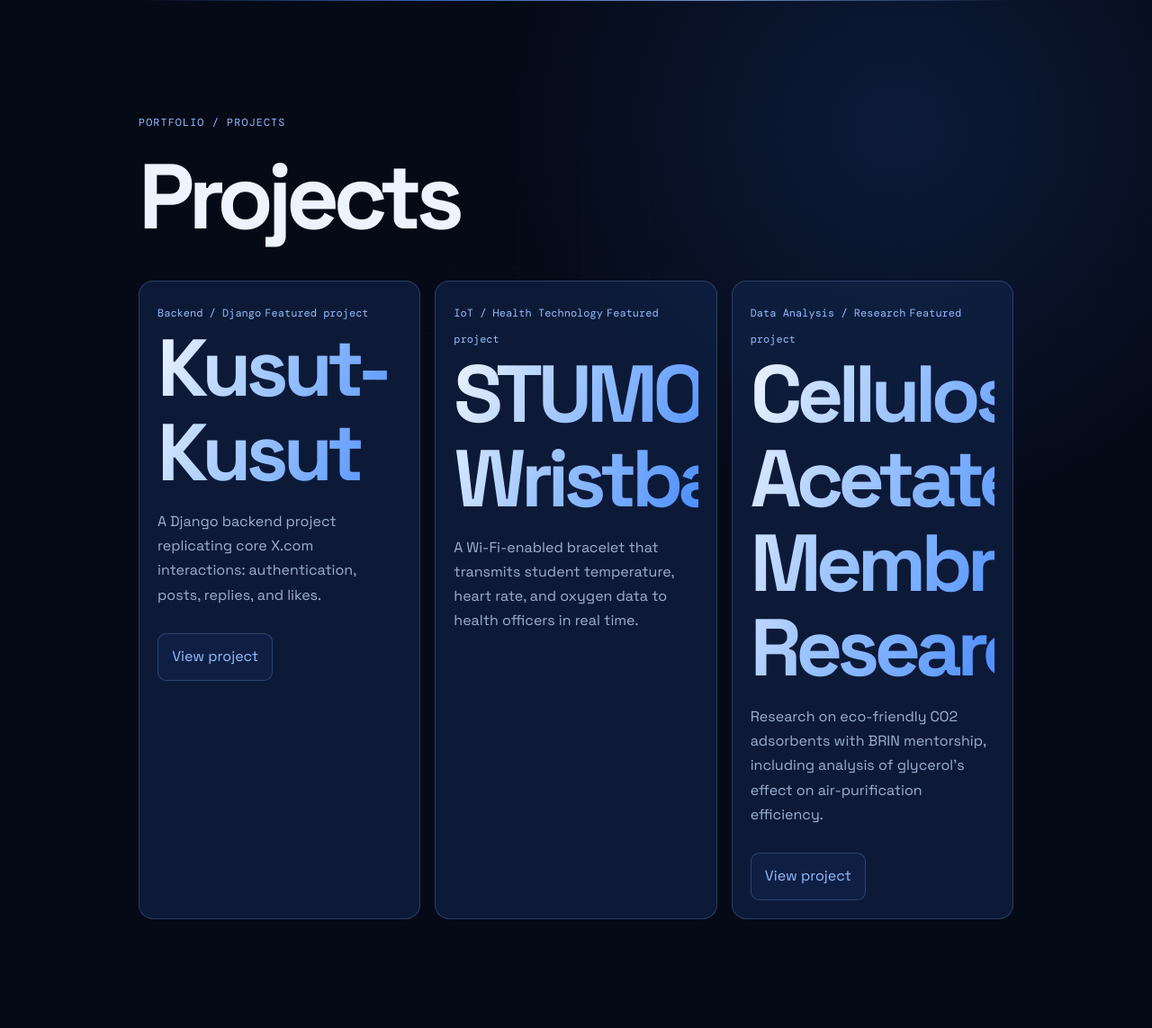
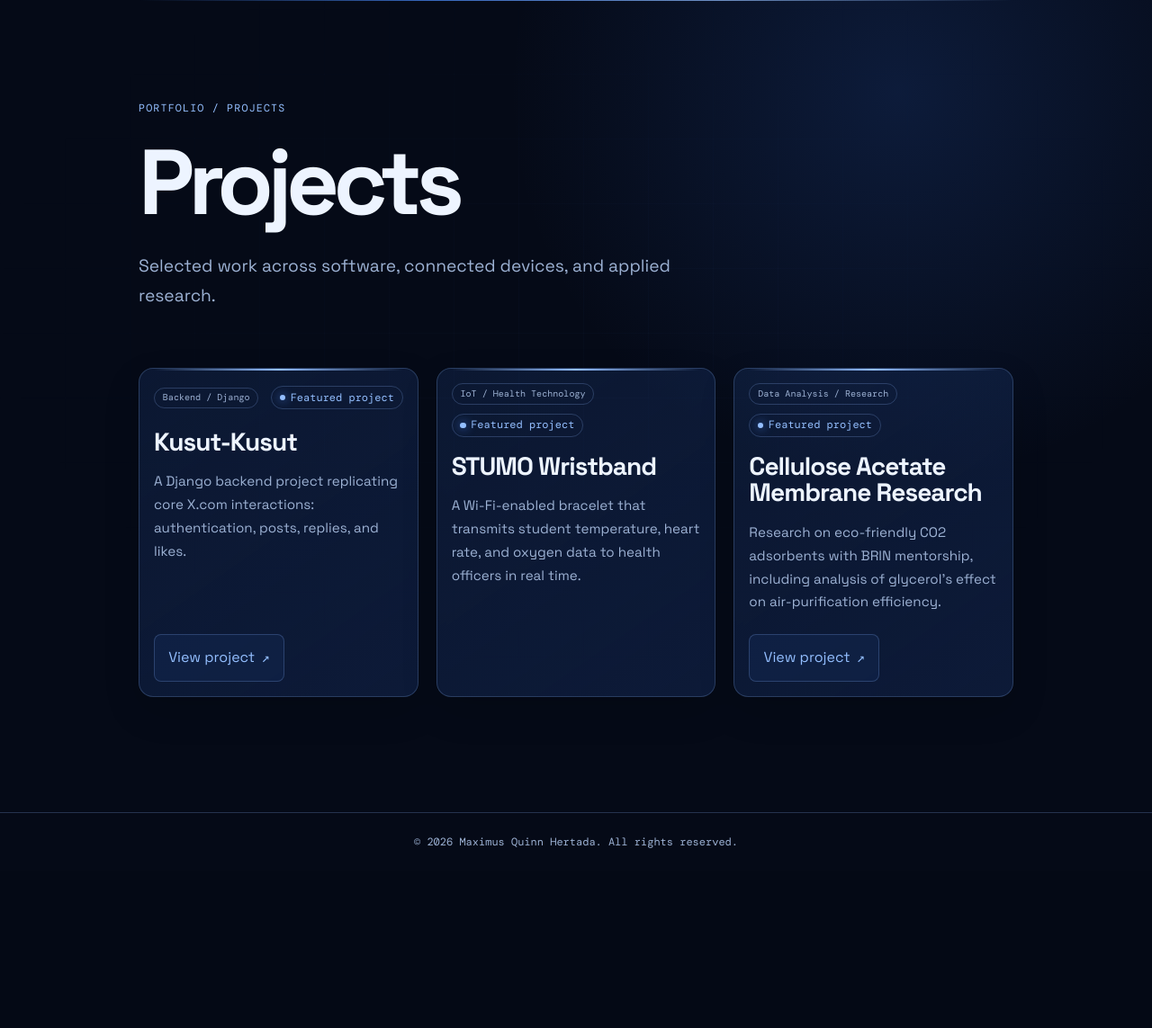
Before and after one commit to MaxKwen/MaxPorto, a Django app: page /projects/ in a window 1280 px wide. Shown: the part 62-1205 px from the top of the page at 90% size. After the commit the page ends 1005 px from the top, so only its background shows below. Run offline with Django 5.2, Linux system fonts and the light colour scheme; data comes from the database, SQL or seed files in the repository.

Commit message:
style: polish project cards

```diff
--- a/main/tests.py
+++ b/main/tests.py
@@ -32,7 +32,6 @@ class ProjectPageTest(TestCase):
         self.assertContains(response, project.description)
         self.assertContains(response, project.category)
         self.assertContains(response, project.project_url)
-        self.assertContains(response, project.thumbnail)
         self.assertContains(response, "Featured project")
 
     def test_project_page_shows_empty_state_without_data(self):
--- a/main/views.py
+++ b/main/views.py
@@ -15,6 +15,7 @@ PROJECT_COPY = {
         "contact": "Contact",
         "switch_label": "ID",
         "eyebrow": "Portfolio / Projects",
+        "intro": "Selected work across software, connected devices, and applied research.",
         "featured": "Featured project",
         "view_project": "View project",
         "empty_state": "No projects have been added yet.",
@@ -30,6 +31,7 @@ PROJECT_COPY = {
         "contact": "Kontak",
         "switch_label": "EN",
         "eyebrow": "Portofolio / Proyek",
+        "intro": "Karya pilihan dalam perangkat lunak, perangkat terhubung, dan riset terapan.",
         "featured": "Proyek unggulan",
         "view_project": "Lihat proyek",
         "empty_state": "Belum ada proyek yang ditambahkan.",
--- a/static/css/style.css
+++ b/static/css/style.css
@@ -473,6 +473,140 @@ h3 {
   max-width: none;
   margin-top: 0;
 }
+
+.projects-page {
+  min-height: calc(100vh - 4.3rem);
+  padding-top: clamp(4.5rem, 9vw, 7rem);
+}
+
+.projects-heading {
+  max-width: 48rem;
+}
+
+.projects-intro {
+  max-width: 42rem;
+  margin: 1.5rem 0 0;
+  color: var(--muted);
+  font-size: clamp(1rem, 2vw, 1.2rem);
+  line-height: 1.7;
+}
+
+.projects-page .project-grid {
+  align-items: stretch;
+  gap: 1.25rem;
+  margin-top: clamp(2.5rem, 6vw, 4rem);
+}
+
+.projects-page .project-card {
+  position: relative;
+  display: flex;
+  min-height: 20rem;
+  overflow: hidden;
+  flex-direction: column;
+  padding: 1rem;
+  border-color: rgba(148, 191, 255, 0.22);
+  background: linear-gradient(145deg, rgba(41, 82, 159, 0.2), var(--surface));
+  box-shadow: 0 1rem 2.5rem rgba(0, 0, 0, 0.14);
+  transition: transform 180ms ease, border-color 180ms ease, box-shadow 180ms ease;
+}
+
+.projects-page .project-card:hover {
+  transform: translateY(-5px);
+  border-color: rgba(148, 191, 255, 0.62);
+  box-shadow: 0 1.4rem 3rem rgba(22, 69, 151, 0.22);
+}
+
+.projects-page .project-card--featured::before {
+  position: absolute;
+  top: 0;
+  right: 1rem;
+  left: 1rem;
+  height: 2px;
+  content: "";
+  background: linear-gradient(90deg, transparent, var(--bright), transparent);
+}
+
+.project-card__meta {
+  display: flex;
+  min-height: 2rem;
+  align-items: center;
+  justify-content: space-between;
+  flex-wrap: wrap;
+  gap: 0.6rem;
+  margin-bottom: 1rem;
+}
+
+.project-card .project-category,
+.project-card .featured-badge {
+  display: inline-flex;
+  align-items: center;
+  padding: 0.3rem 0.55rem;
+  border: 1px solid var(--line);
+  border-radius: 999px;
+  line-height: 1.2;
+}
+
+.project-card .project-category {
+  color: var(--muted);
+  font-size: 0.63rem;
+  white-space: nowrap;
+}
+
+.project-card .featured-badge {
+  gap: 0.35rem;
+  color: var(--bright);
+  white-space: nowrap;
+}
+
+.featured-badge > span {
+  width: 0.38rem;
+  height: 0.38rem;
+  border-radius: 50%;
+  background: var(--bright);
+  box-shadow: 0 0 0.65rem var(--accent);
+}
+
+.projects-page .project-card h2 {
+  margin-top: 0.15rem;
+  color: var(--text);
+  background: none;
+  font-size: clamp(1.35rem, 2.6vw, 1.75rem);
+  letter-spacing: -0.035em;
+  -webkit-text-fill-color: currentColor;
+}
+
+.projects-page .project-card p {
+  margin: 1rem 0 1.4rem;
+  font-size: 0.95rem;
+}
+
+.projects-page .project-link {
+  display: inline-flex;
+  align-items: center;
+  align-self: flex-start;
+  gap: 0.45rem;
+  margin-top: auto;
+  border-radius: 0.5rem;
+}
+
+.projects-page .project-link span {
+  font-size: 0.95rem;
+  transition: transform 160ms ease;
+}
+
+.projects-page .project-link:hover span {
+  transform: translate(2px, -2px);
+}
+
+.projects-page .empty-state {
+  grid-column: 1 / -1;
+  padding: 2rem;
+  border: 1px dashed var(--line);
+  border-radius: 1rem;
+  color: var(--muted);
+  text-align: center;
+}
+
 .project-card span {
   color: var(--bright);
   font-family: var(--mono);
@@ -499,6 +633,12 @@ h3 {
   font-family: var(--mono);
   font-size: 0.75rem;
   text-align: center;
+}
+
+@media (max-width: 1000px) {
+  .projects-page .project-grid {
+    grid-template-columns: repeat(2, minmax(0, 1fr));
+  }
 }
 
 @media (max-width: 760px) {
@@ -615,6 +755,10 @@ h3 {
     grid-template-columns: 1fr;
   }
 
+  .projects-page .project-card {
+    min-height: 20rem;
+  }
+
   .skills-grid {
     grid-template-columns: 1fr;
   }
--- a/templates/projects.html
+++ b/templates/projects.html
@@ -48,19 +48,21 @@
       </div>
     </header>
     <main>
-      <section class="section">
-        <p class="eyebrow">{{ copy.eyebrow }}</p>
-        <h1>{{ copy.page_title }}</h1>
+      <section class="section projects-page">
+        <div class="projects-heading">
+          <p class="eyebrow">{{ copy.eyebrow }}</p>
+          <h1>{{ copy.page_title }}</h1>
+          <p class="projects-intro">{{ copy.intro }}</p>
+        </div>
         <div class="project-grid">
           {% for project in project_list %}
-            <article class="project-card">
-              {% if project.thumbnail %}
-                <img src="{{ project.thumbnail }}" alt="Thumbnail for {{ project.title }}" />
-              {% endif %}
-              <span>{{ project.category }}</span>
-              {% if project.is_featured %}
-                <span>{{ copy.featured }}</span>
-              {% endif %}
+            <article class="project-card{% if project.is_featured %} project-card--featured{% endif %}">
+              <div class="project-card__meta">
+                <span class="project-category">{{ project.category }}</span>
+                {% if project.is_featured %}
+                  <span class="featured-badge"><span aria-hidden="true"></span>{{ copy.featured }}</span>
+                {% endif %}
+              </div>
               {% if copy.language == "id" %}
                 <h2>{{ project.title_id|default:project.title }}</h2>
                 <p>{{ project.description_id|default:project.description }}</p>
@@ -69,8 +71,8 @@
                 <p>{{ project.description }}</p>
               {% endif %}
               {% if project.project_url %}
-                <a href="{{ project.project_url }}" target="_blank" rel="noreferrer">
-                  {{ copy.view_project }}
+                <a class="project-link" href="{{ project.project_url }}" target="_blank" rel="noreferrer">
+                  {{ copy.view_project }} <span aria-hidden="true">↗</span>
                 </a>
               {% endif %}
             </article>
```
